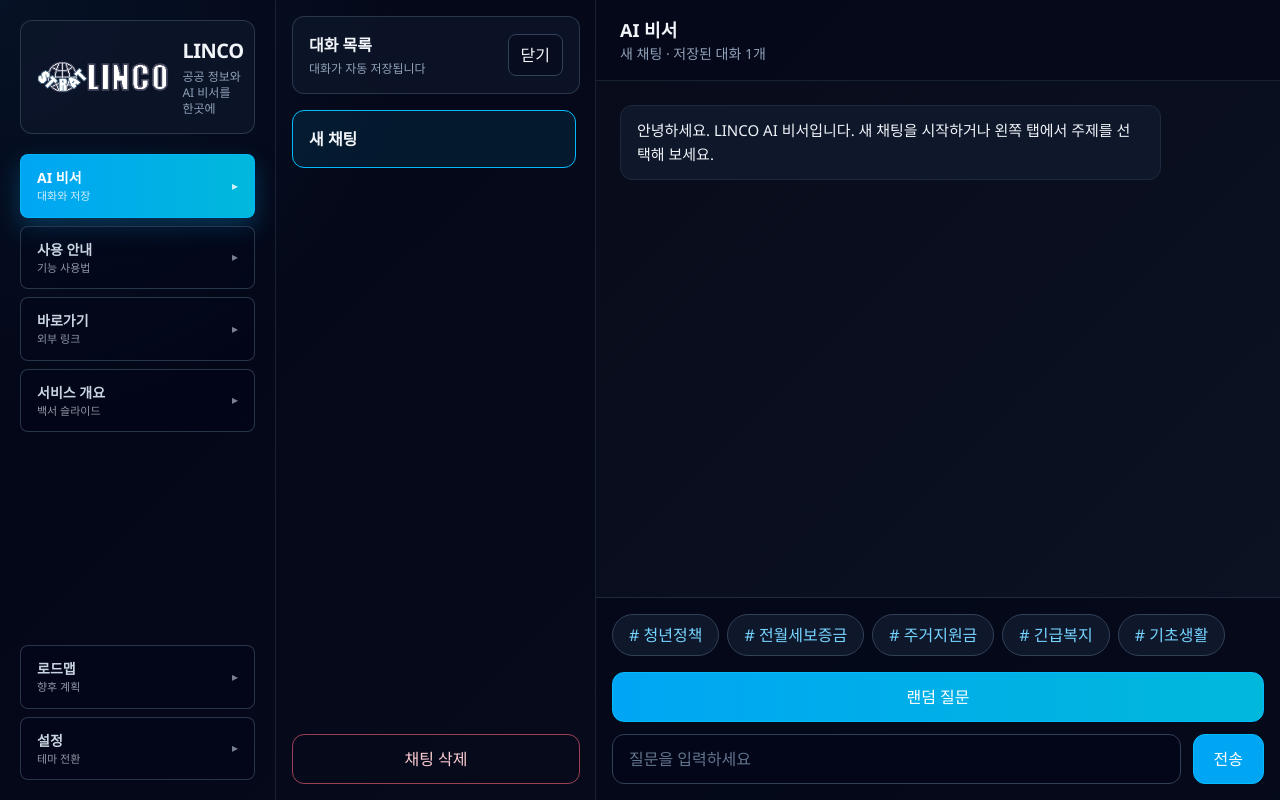
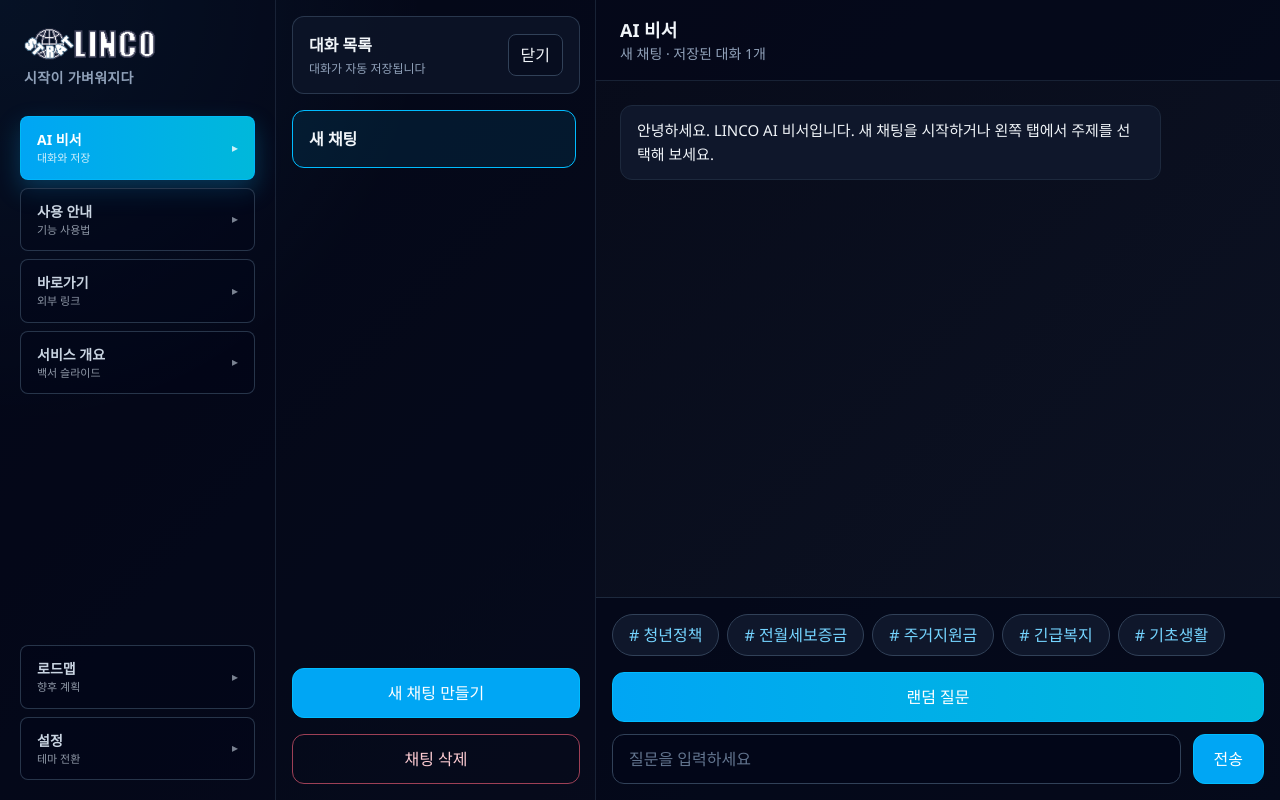
Before and after one commit to linco30617/K-AI-LINCO, a Next.js app: page / in a window 1280 px wide. Built offline with nearby package versions, Linux system fonts and the light colour scheme.

Commit message:
Add files via upload

```diff
--- a/src/app/page.tsx
+++ b/src/app/page.tsx
@@ -290,6 +290,14 @@
     })
   }
 
+  const createNewConversation = () => {
+    const freshConversation = createConversation()
+    setConversations((previous) => [freshConversation, ...previous])
+    setActiveConversationId(freshConversation.id)
+    setActiveTab('chat')
+    setAssistantSidebarOpen(true)
+  }
+
   const selectConversation = (conversationId: string) => {
     setActiveConversationId(conversationId)
     setActiveTab('chat')
@@ -402,13 +410,10 @@
             isDark ? 'bg-slate-950/60 border-slate-800/80' : 'bg-white/75 border-slate-200'
           }`}
         >
-          <div className={`rounded-xl border px-4 py-4 ${cardClass}`}>
-            <div className="flex items-center gap-3">
-              <Image src="/LINCO.png" alt="LINCO 로고" width={96} height={32} className="h-8 w-auto object-contain" />
-              <div>
-                <div className="text-xl font-bold tracking-tight">LINCO</div>
-                <div className={`text-xs mt-1 ${mutedTextClass}`}>공공 정보와 AI 비서를 한곳에</div>
-              </div>
+          <div className="px-1 py-2">
+            <div className="flex flex-col items-start">
+              <Image src="/LINCO.png" alt="LINCO 로고" width={104} height={34} className="h-8 w-auto object-contain" />
+              <div className={`mt-2 text-sm font-semibold tracking-wide ${mutedTextClass}`}>시작이 가벼워지다</div>
             </div>
           </div>
 
@@ -506,6 +511,14 @@
                       )
                     })}
                   </div>
+
+                  <button
+                    type="button"
+                    onClick={createNewConversation}
+                    className="rounded-xl border px-4 py-3 text-sm font-bold border-sky-400 bg-sky-500 text-white"
+                  >
+                    새 채팅 만들기
+                  </button>
 
                   <button
                     type="button"
```
Also changed, not shown: public/LINCO.png.
